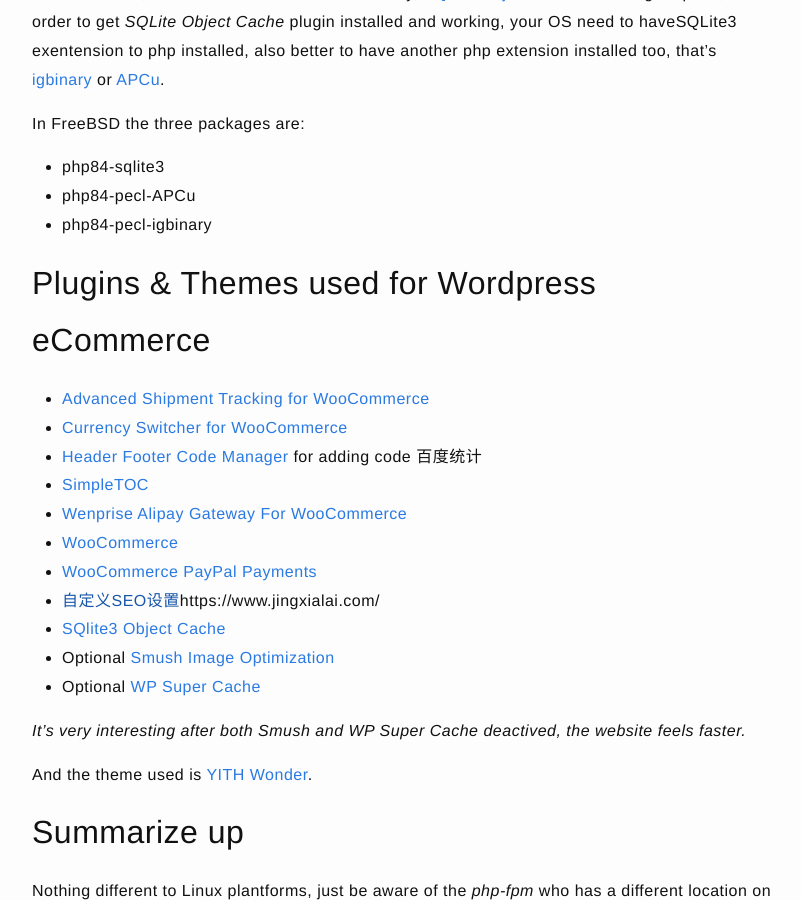
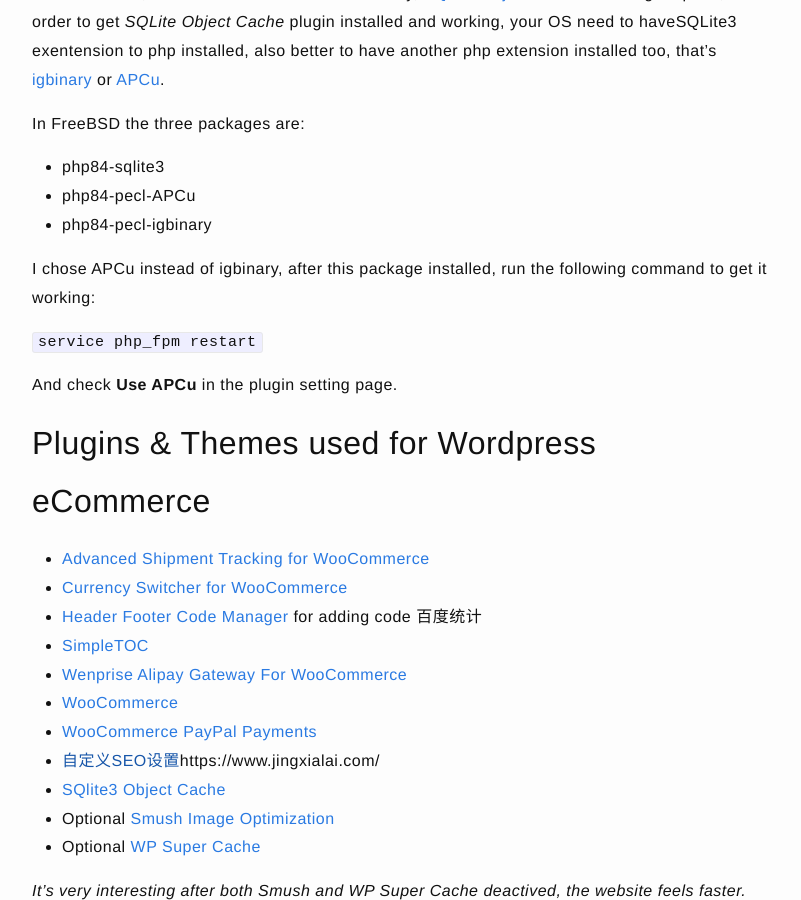
Before and after one commit to jazzi/jazzi.github.io, a Jekyll site: the page built from _posts/2024-12-23-install-wordpress-with-caddy-on-freebsd.md, in a window 1280 px wide and 900 px high, scrolled down 4303 px. Shown: the whole window, without its empty margins (238-1039 px from the left). Built offline with Jekyll 4.4.1, drawn with Linux system fonts in a browser that asks for light colours.

Commit message:
add more tips

```diff
--- a/_posts/2024-12-23-install-wordpress-with-caddy-on-freebsd.md
+++ b/_posts/2024-12-23-install-wordpress-with-caddy-on-freebsd.md
@@ -179,6 +179,12 @@ In FreeBSD the three packages are:
 * php84-pecl-APCu
 * php84-pecl-igbinary
 
+I chose APCu instead of igbinary, after this package installed, run the following command to get it working:
+
+`service php_fpm restart`
+
+And check **Use APCu** in the plugin setting page.
+
 
 ## Plugins & Themes used for Wordpress eCommerce
 
```
